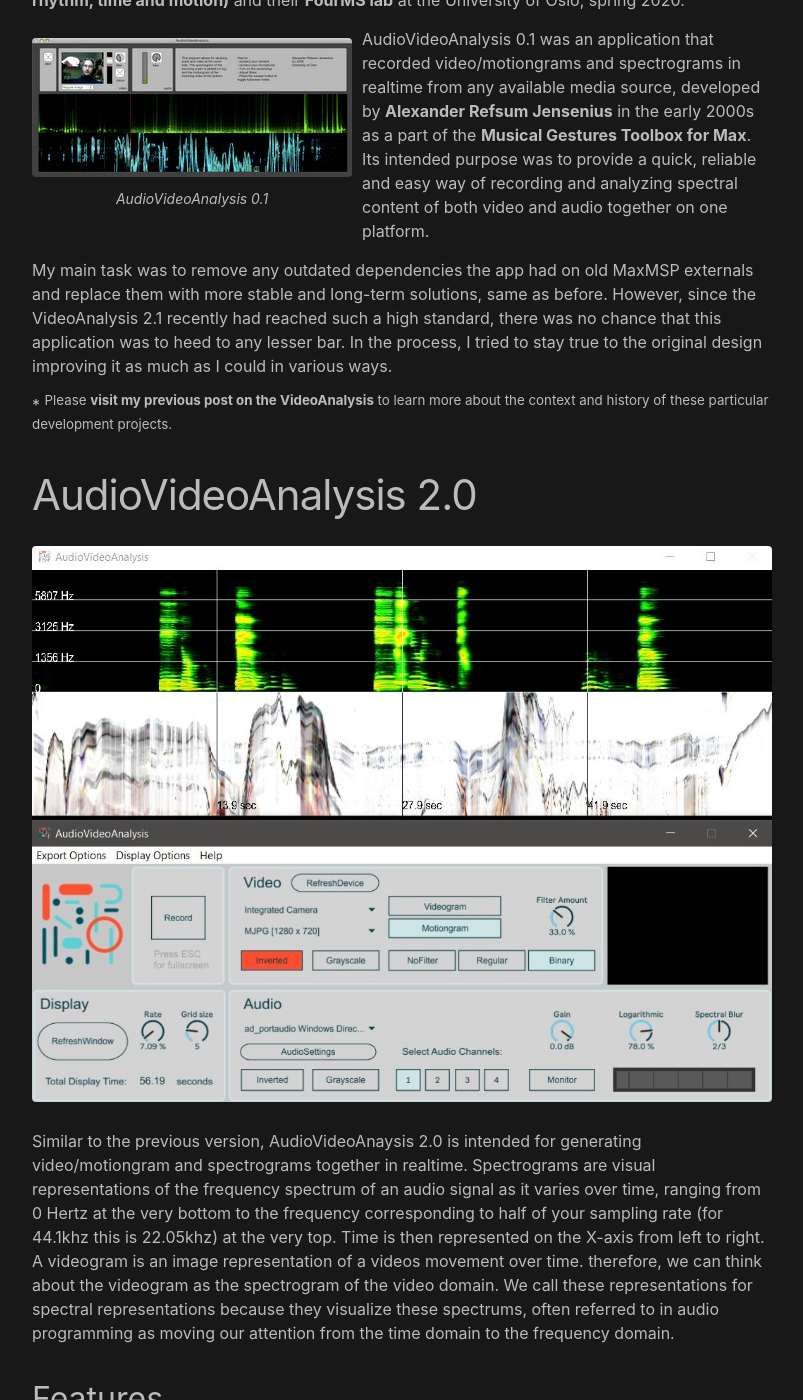
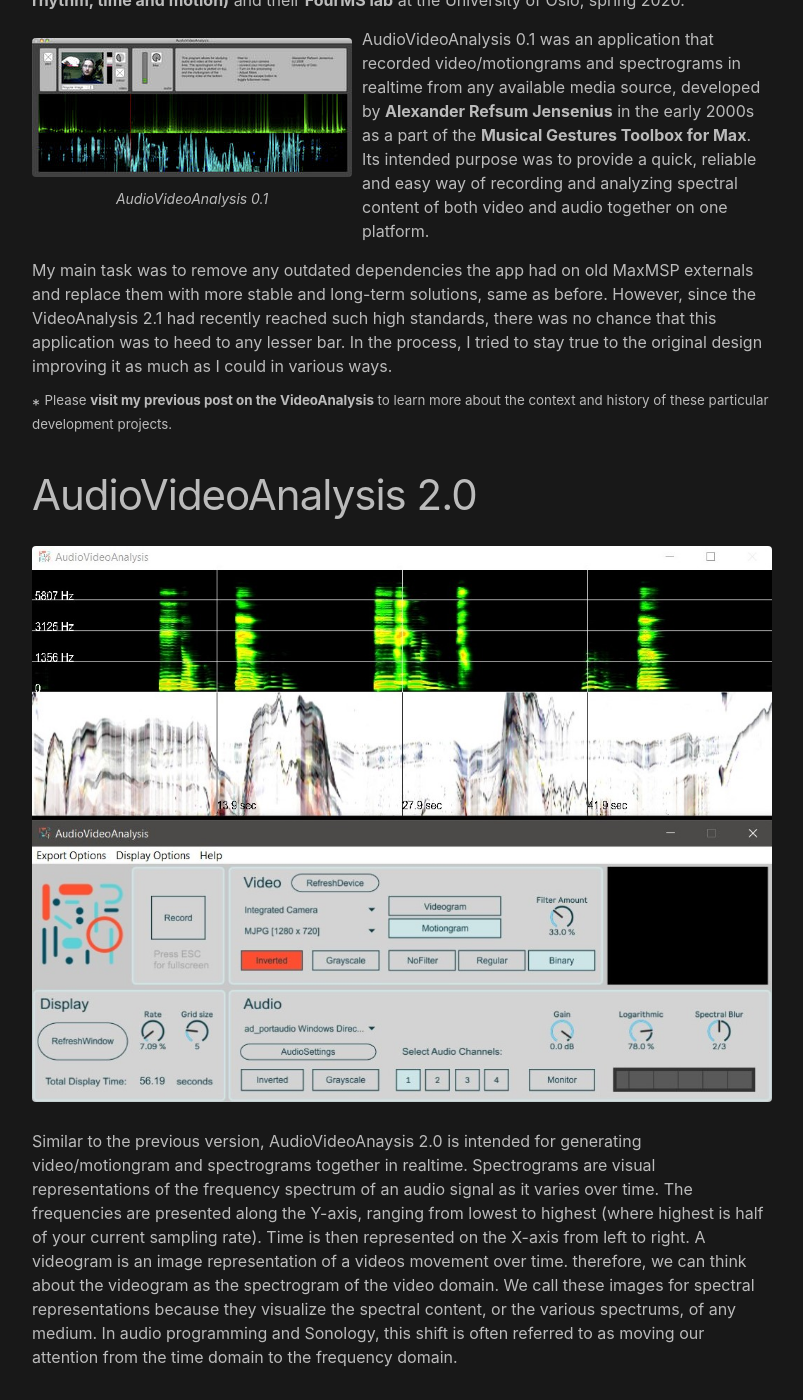
Before and after one commit to AleksanderTidemann/AleksanderTidemann.github.io, a Jekyll site: the page built from _posts/2020-07-24-audiovideoanalysis.md, in a window 1280 px wide and 1400 px high, scrolled down 309 px. Shown: the whole window, without its empty margins (238-1041 px from the left). Built offline with Jekyll 4.4.1, drawn with Linux system fonts in a browser that asks for light colours.

Commit message:
Another spelling update ...

```diff
--- a/_posts/2020-07-24-audiovideoanalysis.md
+++ b/_posts/2020-07-24-audiovideoanalysis.md
@@ -17,7 +17,7 @@ Welcome to the second installment of a three-part series on my adventures of red
 
 AudioVideoAnalysis 0.1 was an application that recorded video/motiongrams and spectrograms in realtime from any available media source, developed by [**Alexander Refsum Jensenius**](http://people.uio.no/alexanje) in the early 2000s as a part of the [**Musical Gestures Toolbox for Max**](https://www.uio.no/ritmo/english/research/labs/fourms/downloads/software/musicalgesturestoolbox/mgt-max/). Its intended purpose was to provide a quick, reliable and easy way of recording and analyzing spectral content of both video and audio together on one platform.
 
-My main task was to remove any outdated dependencies the app had on old MaxMSP externals and replace them with more stable and long-term solutions, same as before. However, since the VideoAnalysis 2.1 recently had reached such a high standard, there was no chance that this application was to heed to any lesser bar. In the process, I tried to stay true to the original design improving it as much as I could in various ways.
+My main task was to remove any outdated dependencies the app had on old MaxMSP externals and replace them with more stable and long-term solutions, same as before. However, since the VideoAnalysis 2.1 had recently reached such high standards, there was no chance that this application was to heed to any lesser bar. In the process, I tried to stay true to the original design improving it as much as I could in various ways.
 
 *
 <sup>Please [**visit my previous post on the VideoAnalysis**](https://aleksandertidemann.github.io/projects/2020/07/23/videoanalysis.html) to learn more about the context and history of these particular development projects.</sup>
@@ -30,7 +30,7 @@ My main task was to remove any outdated dependencies the app had on old MaxMSP e
    <figcaption></figcaption>
 </figure>
 
-Similar to the previous version, AudioVideoAnaysis 2.0 is intended for generating video/motiongram and spectrograms together in realtime. Spectrograms are visual representations of the frequency spectrum of an audio signal as it varies over time, ranging from 0 Hertz at the very bottom to the frequency corresponding to half of your sampling rate (for 44.1khz this is 22.05khz) at the very top. Time is then represented on the X-axis from left to right. A videogram is an image representation of a videos movement over time. therefore, we can think about the videogram as the spectrogram of the video domain. We call these representations for spectral representations because they visualize these spectrums, often referred to in audio programming as moving our attention from the time domain to the frequency domain.
+Similar to the previous version, AudioVideoAnaysis 2.0 is intended for generating video/motiongram and spectrograms together in realtime. Spectrograms are visual representations of the frequency spectrum of an audio signal as it varies over time. The frequencies are presented along the Y-axis, ranging from lowest to highest (where highest is half of your current sampling rate). Time is then represented on the X-axis from left to right. A videogram is an image representation of a videos movement over time. therefore, we can think about the videogram as the spectrogram of the video domain. We call these images for spectral representations because they visualize the spectral content, or the various spectrums, of any medium. In audio programming and Sonology, this shift is often referred to as moving our attention from the time domain to the frequency domain.
 
 <!--*
 While (I and) [**Balint Lackzo**](https://github.com/balintlaczko) pushed the capabilities of MaxMSP Jitter with the VideoAnalysis software, we also effectively set the standard for the remaining two MaxMSP-based analysis applications still scheduled for updating, namely AudioVideoAnalysis and AudioAnalysis. Nevermind that the sole objective of these projects was to simply remove any dependencies on "old" MaxMSP externals, once the VideoAnalysis turned out the way it did there was no way the AudioVideoAnalysis could be of any lesser standard. At least in my mind, it could not. A decision that resulted in a tiresome, challenging, and extremely valuable experience altogether.
```
